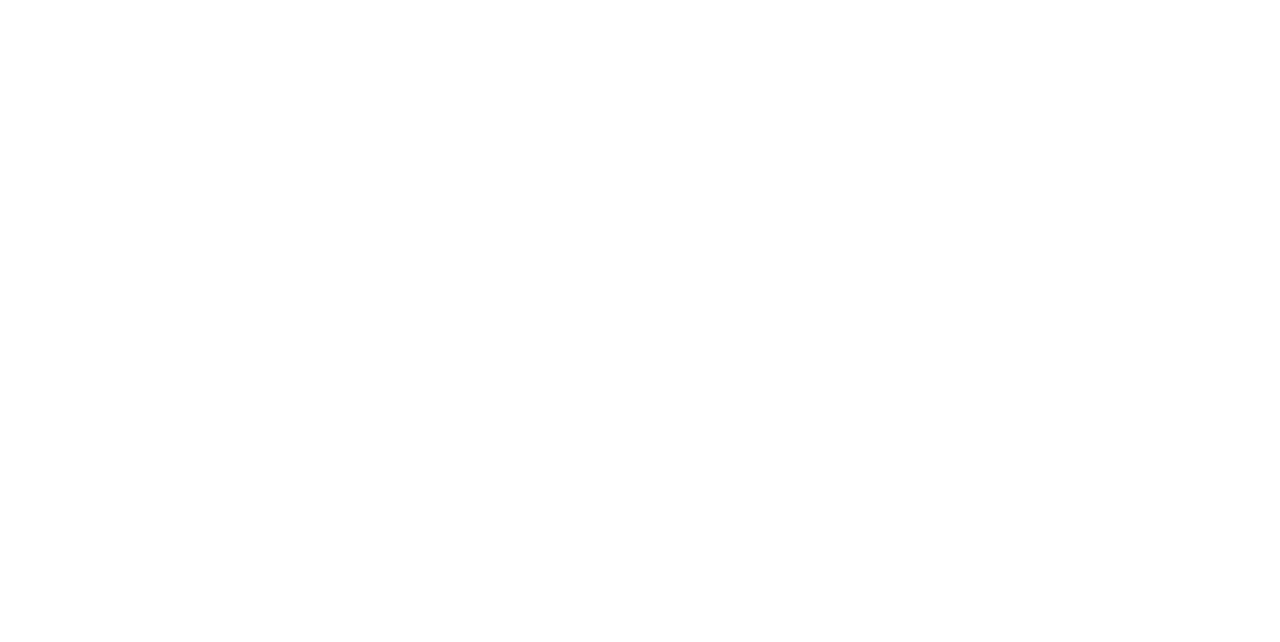
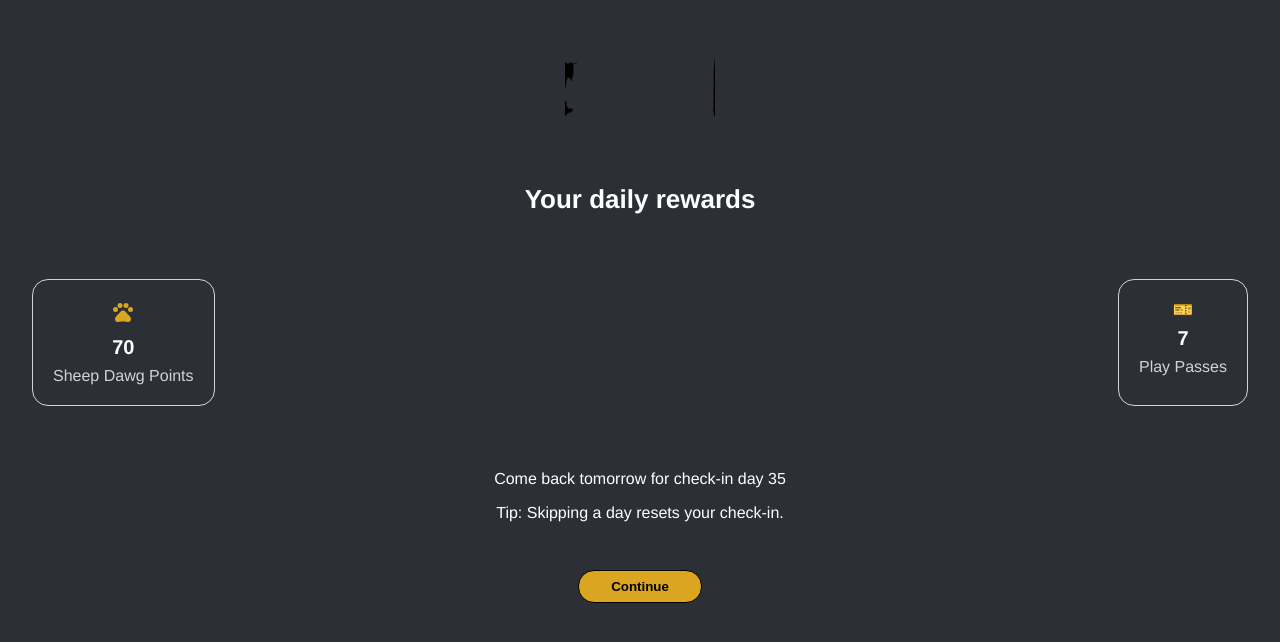
Before and after one commit to mubirshami/TimeFarmTelegram, a React (Create React App) app: page /TimeFarmTelegram/daily-rewards in a window 1280 px wide. Before the commit this address had no page. Shown: the top 642 px of the page. Built offline with nearby package versions, Linux system fonts and the light colour scheme.

Commit message:
feat: Add daily rewards component and styles

```diff
--- a/src/App.js
+++ b/src/App.js
@@ -14,6 +14,7 @@
 import Activity from "./components/activity";
 import Rules from "./components/rules";
 import LoadingAnimation from "./components/loading";
+import DailyRewards from "./components/dailyRewards";
 
 
 function App() {
@@ -35,6 +36,7 @@
           <Route path="/upgrade" element={<Upgrade />} />
           <Route path="/activity" element={<Activity />} />
           <Route path="/rules" element={<Rules />} />
+          <Route path="/daily-rewards" element={<DailyRewards />} />
         </Routes>
       </Router>
     </div>
--- /dev/null
+++ b/src/components/dailyRewards/index.css
@@ -0,0 +1,59 @@
+.daily-rewards-container {
+    width: auto;
+    margin: auto;
+    height: 100vh;
+    background-color: #2C2F35;
+    text-align: center;
+    font-family: Helvetica;
+    justify-content: center;
+    align-items: center;
+  }
+
+  .rewards-heading{
+    font-size: 26px;
+    font-weight: bold;
+    padding: 2rem;
+    color: white;
+  }
+
+  .daily-rewards-animation{
+    padding: 2rem;
+  }
+
+  .reward-animation-style{
+    width: 150px;
+  }
+
+  .rewards-section{
+    display: flex;
+    flex-direction: row;
+    padding: 2rem;
+    justify-content: space-between;
+  }
+
+  .reward-item{
+    border-radius: 1rem;
+    color: white;
+    border: 1px solid lightgray;
+    padding: 1rem;
+  }
+.reward-icon{
+    padding: 0.25rem;
+    color: goldenrod;
+}
+  .reward-amount{
+    padding: 0.25rem;
+    font-size: 20px;
+    font-weight: bold;
+  }
+
+  .reward-label{
+    padding: 0.25rem;
+    font-size: 16px;
+    color: lightgray;
+  }
+
+.reward-bottom-text{
+    padding: 1rem;
+    color: white;
+}
--- /dev/null
+++ b/src/components/dailyRewards/index.jsx
@@ -0,0 +1,46 @@
+import React, { useState } from "react";
+import "./index.css";
+import Button from "../button";
+import { Link } from "react-router-dom";
+import BoltAnimation from "../../assets/animation.gif";
+import PetsIcon from "@mui/icons-material/Pets";
+
+const DailyRewards = () => {
+  const [dayNumber, setDayNumber] = useState(35);
+
+  const handleVideoError = (event) => {
+    console.error('Error loading video:', event);
+  };
+
+  return (
+    <div className="daily-rewards-container">
+      <div className="daily-rewards-animation">
+        <img src={BoltAnimation} alt="Bolt Animation" className="reward-animation-style" />
+      </div>
+      <div className="rewards-heading">Your daily rewards</div>
+      <div className="rewards-section">
+        <div className="reward-item">
+          <div className="reward-icon"><PetsIcon/></div>
+          <div className="reward-amount">70</div>
+          <div className="reward-label">Sheep Dawg Points</div>
+        </div>
+        <div className="reward-item">
+          <div className="reward-icon">🎫</div>
+          <div className="reward-amount">7</div>
+          <div className="reward-label">Play Passes</div>
+        </div>
+      </div>
+      <div className="reward-bottom-text">
+        <p>Come back tomorrow for check-in day {dayNumber}</p>
+        <p>Tip: Skipping a day resets your check-in.</p>
+      </div>
+      <div className="rewad-claim-button">
+        <Link to="/home">
+          <Button text="Continue" />
+        </Link>
+      </div>
+    </div>
+  );
+};
+
+export default DailyRewards;
```
Also changed, not shown: src/assets/animation.gif (added).
